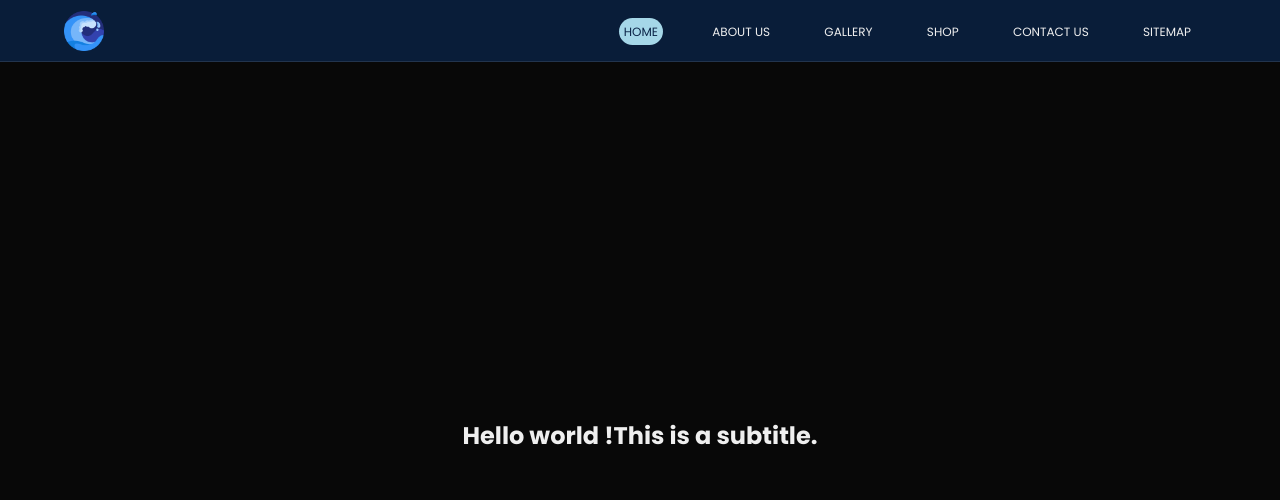
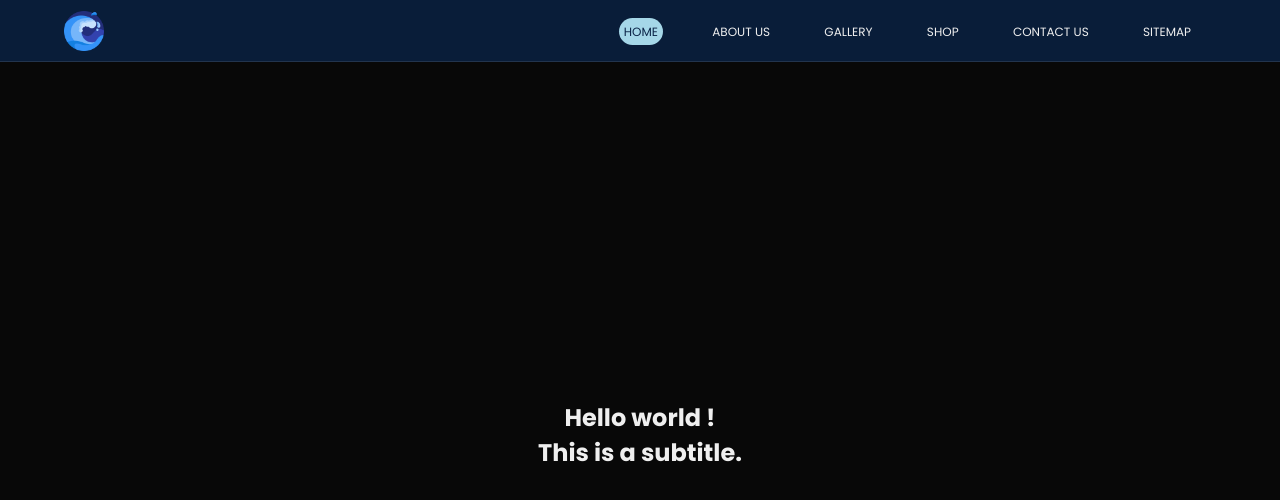
Before and after one commit to anuja-rahul/web-dev-cw.github.io, a plain HTML site: page index.html in a window 1280 px wide. Drawn offline with nearby package versions, Linux system fonts and the light colour scheme.

Commit message:
added hero structure

```diff
--- a/index.html
+++ b/index.html
@@ -28,8 +28,12 @@
     </header>
 
     <section id="hero">
-        <h1 class="title">Hello world !</h1>
-        <h2 class="subtitle">This is a subtitle.</h2>
+        <div class="title">
+            <h1>Hello world !</h1>
+        </div>
+        <div class="subtitle">
+            <h2>This is a subtitle.</h2>
+        </div>
 
     </section>
 
--- a/res/css/style.css
+++ b/res/css/style.css
@@ -95,6 +95,7 @@ nav .nav-icon{
     background-color: #080808;
     color: #efefef;
     display: flex;
+    flex-direction: column;
     justify-content: center;
     align-items: center;
 }
```
